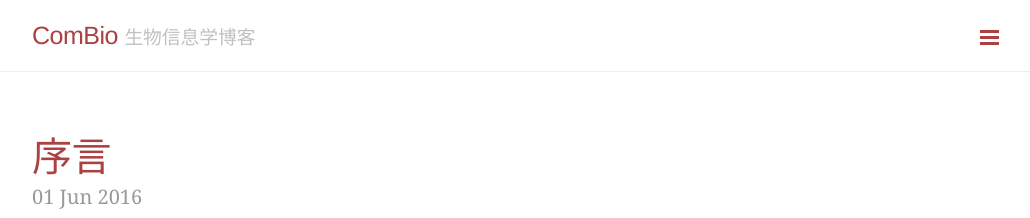
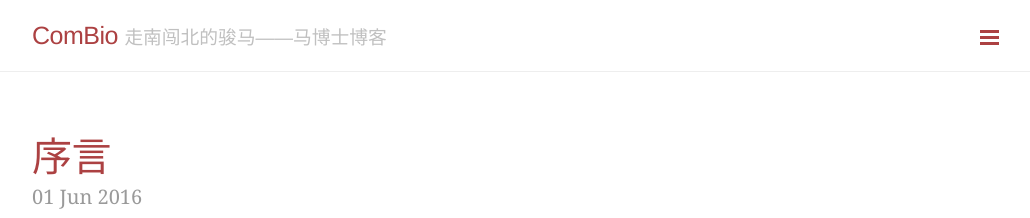
Before and after one commit to combio/combio.github.io, a Jekyll site: the page built from index.html, in a window 1280 px wide. Shown: the top 218 px of the page, without its empty margins (248-1278 px from the left). Built offline with Jekyll 4.4.1, drawn with Linux system fonts in a browser that asks for light colours; Markdown is read by kramdown in place of the engine named in the settings; the list of posts is cut into pages by our own code.

Commit message:
change title

```diff
--- a/_config.yml
+++ b/_config.yml
@@ -10,8 +10,8 @@ highlighter:         pygments
 
 # Setup
 title:               ComBio
-tagline:             '生物信息学博客'
-description:         '一个学习生物信息学的博客'
+tagline:             '走南闯北的骏马——马博士博客'
+description:         '一个对科研有想法的博士。领域：园艺学、设施园艺工程、丛枝菌根真菌（AMF）、生物信息学'
 url:                 http://combio.github.io
 baseurl:             /
 paginate:            5
```
